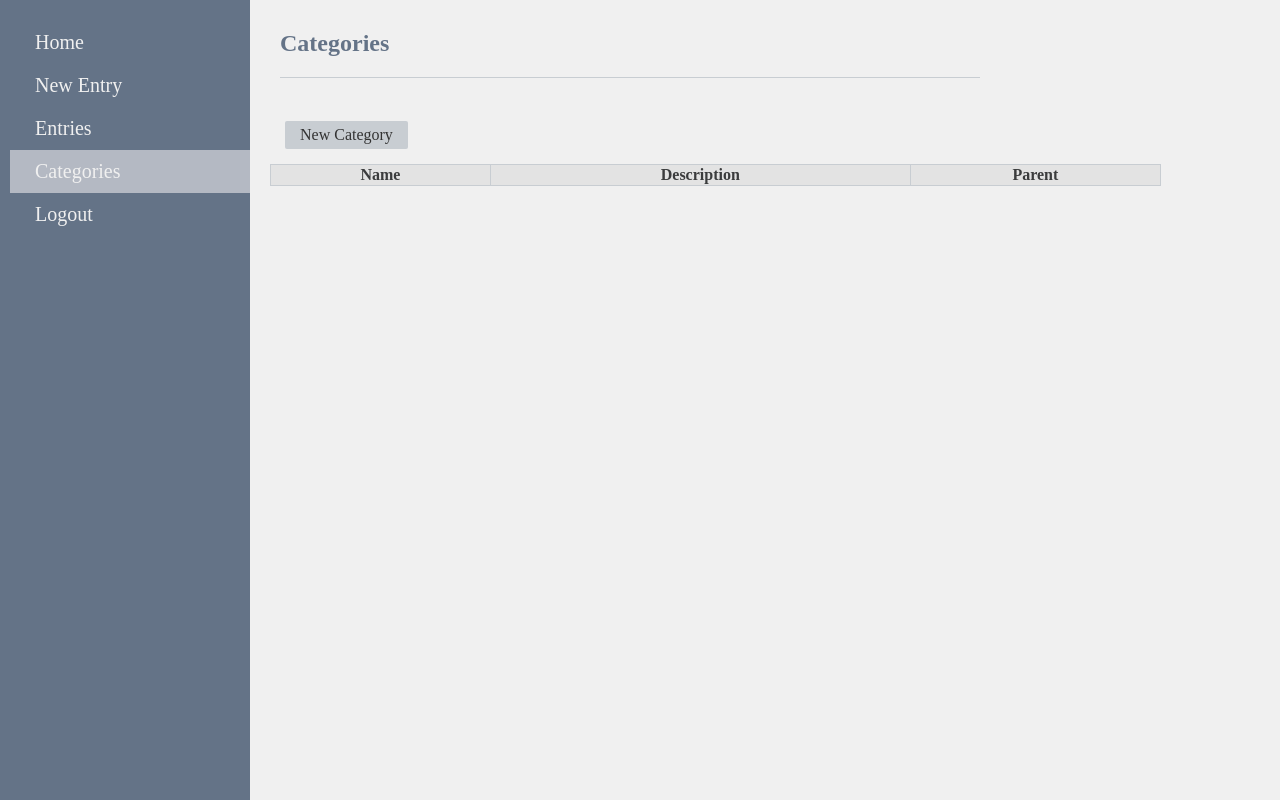
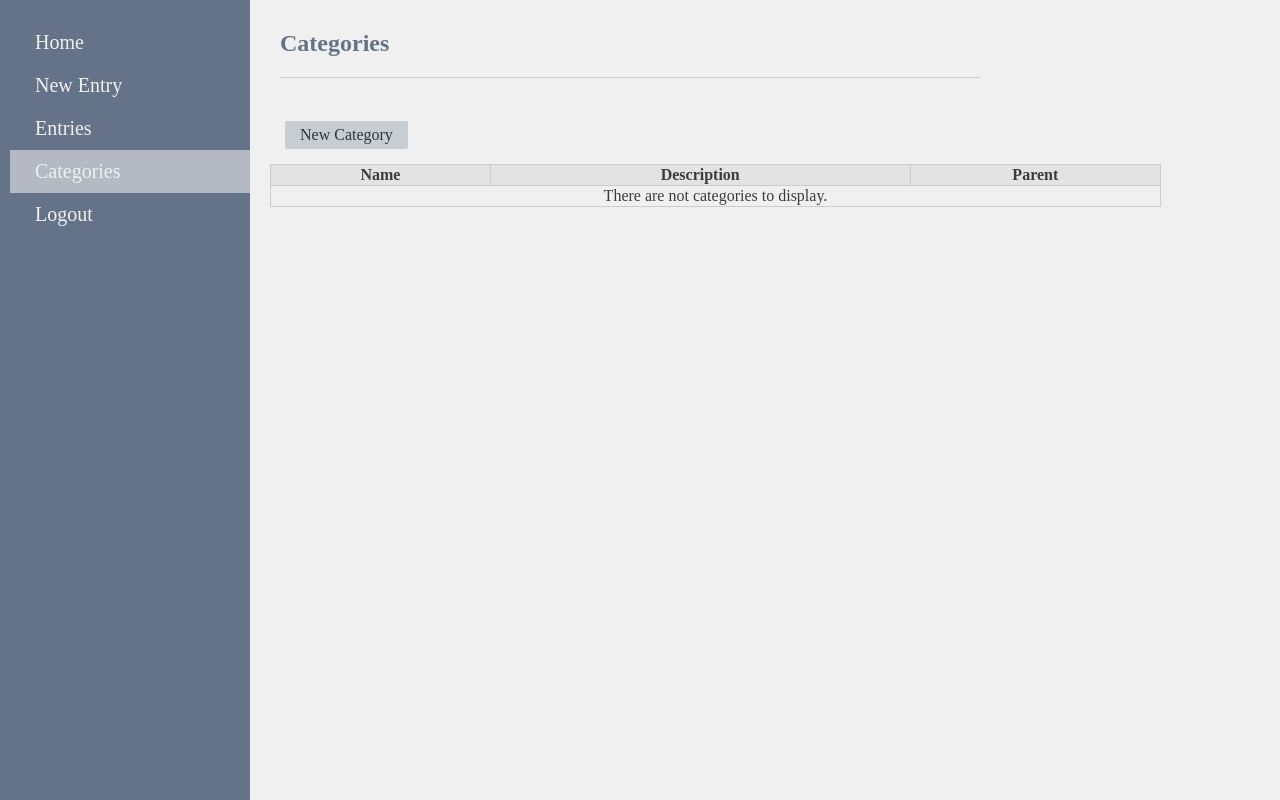
Before and after one commit to Prodge/budgie, a Django app: page /budget/category/list/ in a window 1280 px wide. Run offline with Django 3.2, Linux system fonts and the light colour scheme; the visitor is signed in with stand-in values (Sample User, id 1); data that the repository does not hold is empty.

Commit message:
Added text to entry and category tables when they are empty

```diff
--- a/budget/templates/category_list.html
+++ b/budget/templates/category_list.html
@@ -17,13 +17,19 @@
       </tr>
     </thead>
     <tbody>
-      {% for category in categories %}
+      {% if categories %}
+        {% for category in categories %}
+          <tr>
+            <td><a href={% url 'category_detail' category.id %}>{{ category.name }}</a></td>
+            <td>{{ category.description }}</td>
+            <td>{{ category.parent }}</td>
+          </tr>
+        {% endfor %}
+      {% else %}
         <tr>
-          <td><a href={% url 'category_detail' category.id %}>{{ category.name }}</a></td>
-          <td>{{ category.description }}</td>
-          <td>{{ category.parent }}</td>
+          <td style="text-align: center;" colspan="3">There are not categories to display.</td>
         </tr>
-      {% endfor %}
+      {% endif %}
     </tbody>
   </table>
 {% endblock %}
--- a/budget/templates/entry_list.html
+++ b/budget/templates/entry_list.html
@@ -20,6 +20,7 @@
       </tr>
     </thead>
     <tbody>
+      {% if entries %}
         {% for entry in entries %}
           <tr>
             <td><a href={% url 'entry_detail' entry.id %}>{{ entry.label }}</a></td>
@@ -31,6 +32,11 @@
             <td>{{ entry.essential }}</td>
           </tr>
         {% endfor %}
+      {% else %}
+        <tr>
+          <td style="text-align: center;" colspan="7">There are no entries to display.</td>
+        </tr>
+      {% endif %}
     </tbody>
   </table>
 {% endblock %}
```
Lines whose indentation alone changed are shown as unchanged.
